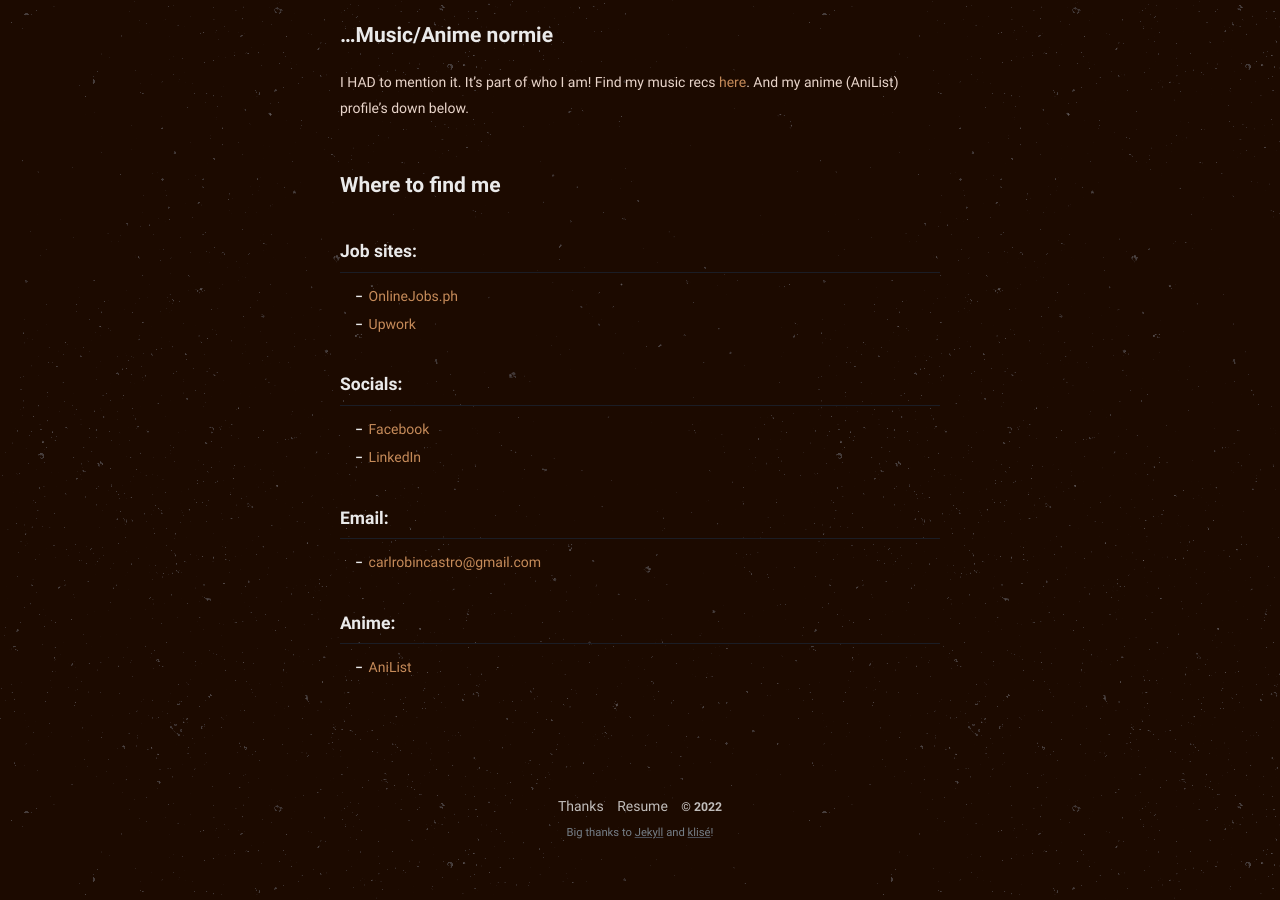
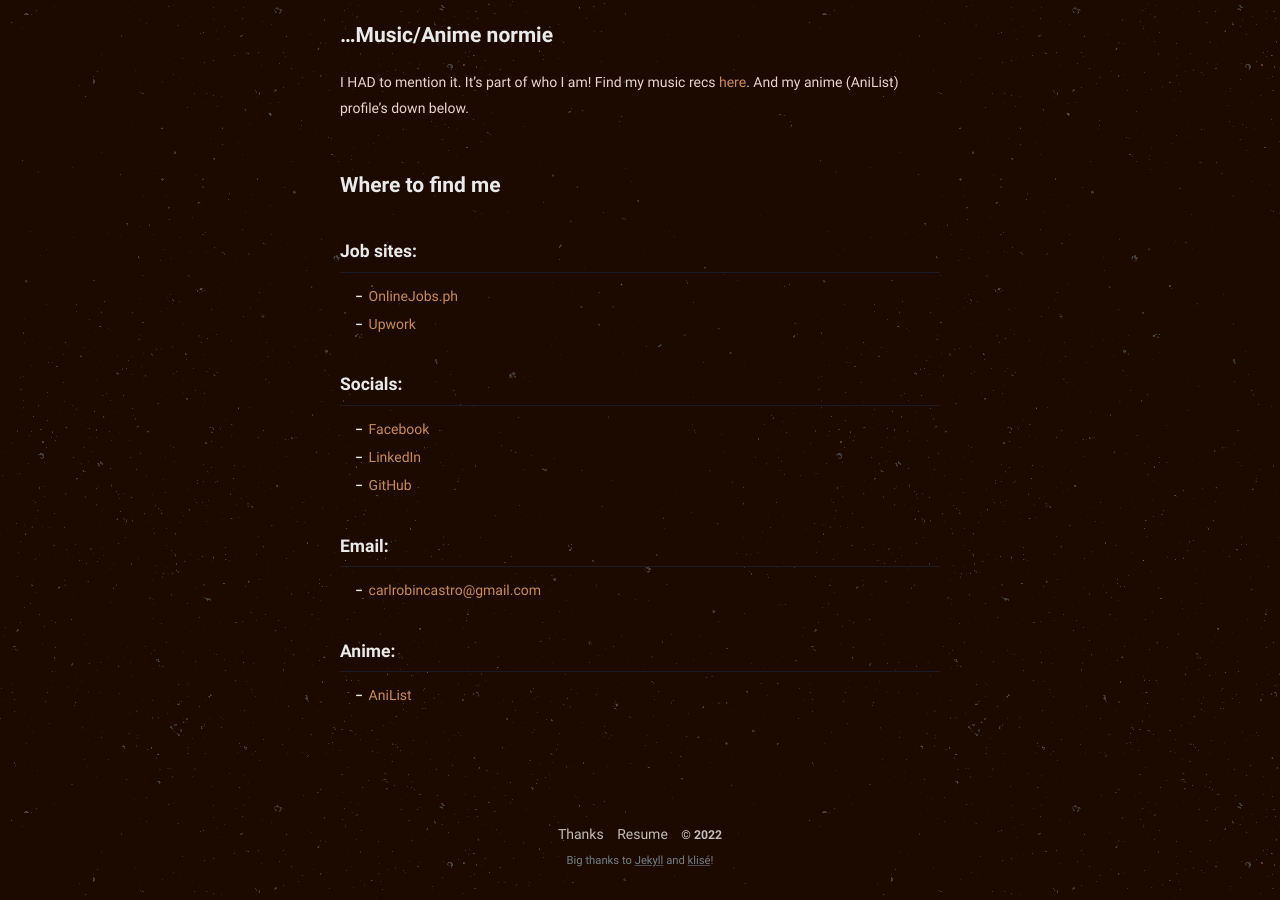
Before and after one commit to philippines69/carlcastroarchives, a Jekyll site: the page built from about.md, in a window 1280 px wide and 900 px high, scrolled down 1488 px. Built offline with Jekyll 4.4.1, drawn with Linux system fonts in a browser that asks for light colours.

Commit message:
Update from Forestry.io philippines69 updated about.md

```diff
--- a/about.md
+++ b/about.md
@@ -49,6 +49,7 @@ I HAD to mention it. It's part of who I am! Find my music recs [here](https://ww
 
 * [Facebook](https://www.facebook.com/castro.carl1998/)
 * [LinkedIn](https://www.linkedin.com/in/castrocarl1999/)
+* [GitHub](https://github.com/philippines69)
 
 ### Email:
 
```
